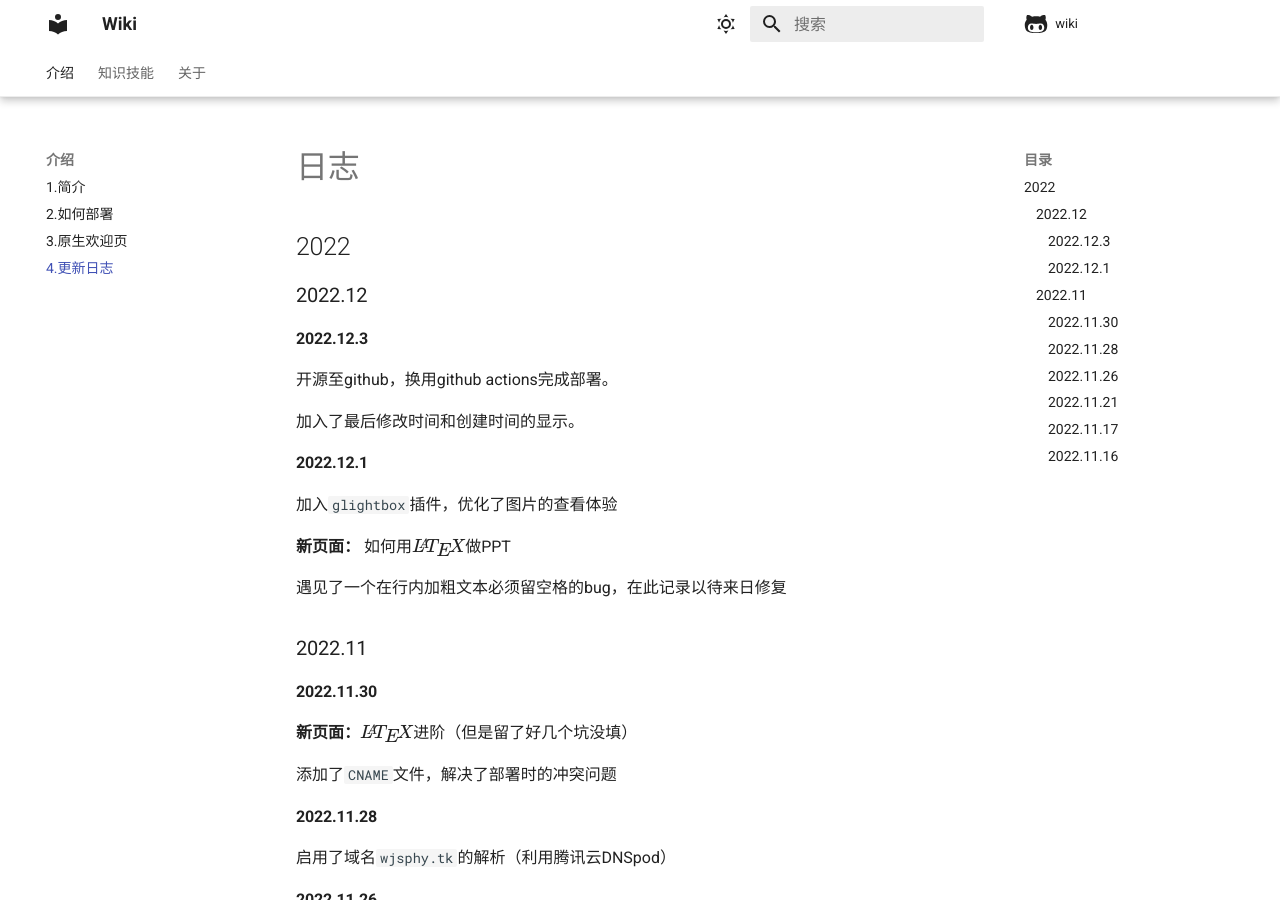
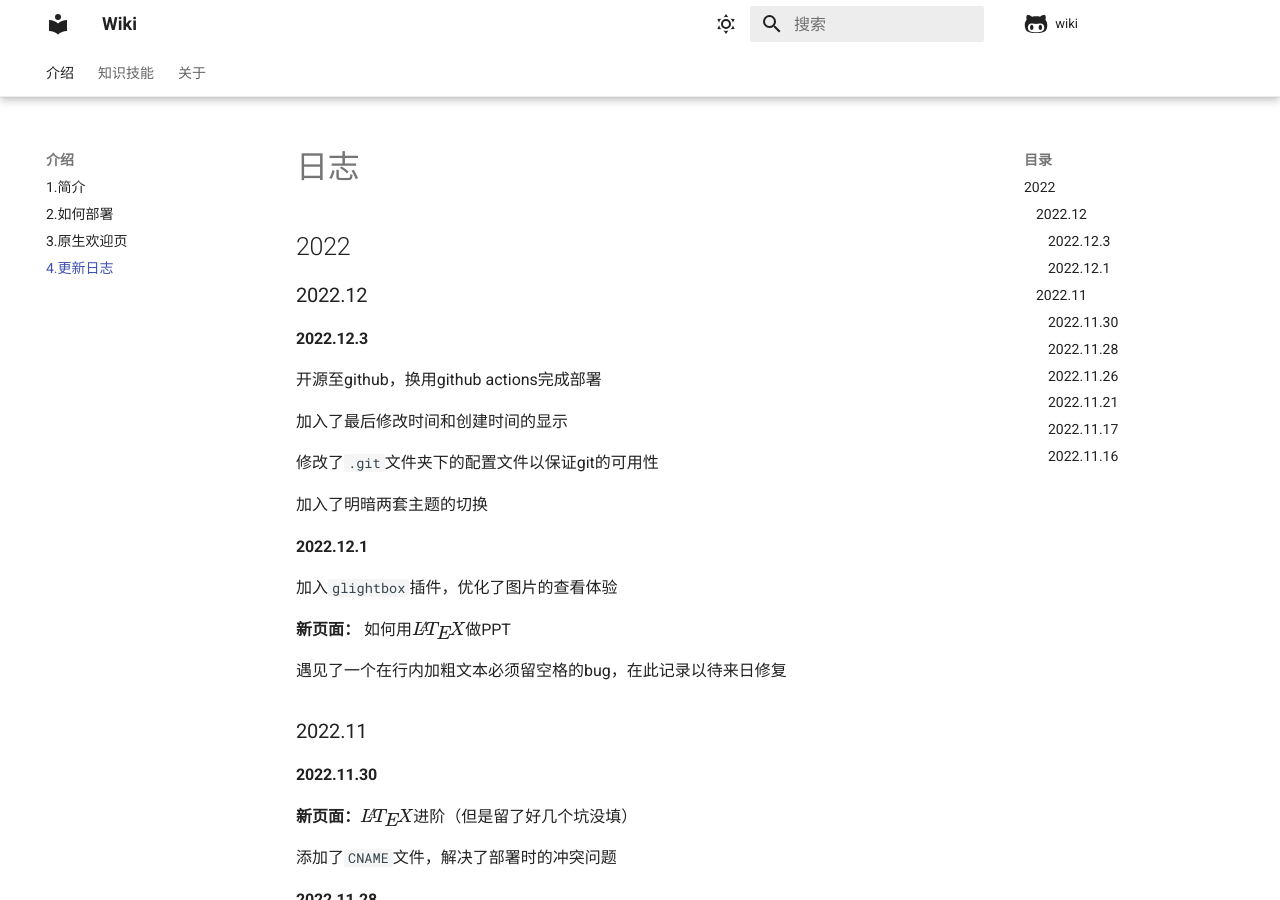
Before and after one commit to wjsoj/wiki, an MkDocs documentation site: the page built from docs/introduction/log.md, in a window 1280 px wide and 900 px high. Built offline with MkDocs 1.6.1 and Material for MkDocs 9.7.7, drawn with Linux system fonts in a browser that asks for light colours; comment, search, counter and statistics services are not loaded.

Commit message:
更新了日志

```diff
--- a/docs/introduction/log.md
+++ b/docs/introduction/log.md
@@ -6,9 +6,13 @@
 
 #### 2022.12.3
 
-开源至github，换用github actions完成部署。
+开源至github，换用github actions完成部署
 
-加入了最后修改时间和创建时间的显示。
+加入了最后修改时间和创建时间的显示
+
+修改了`.git`文件夹下的配置文件以保证git的可用性
+
+加入了明暗两套主题的切换
 
 #### 2022.12.1
 
--- a/mkdocs.yml
+++ b/mkdocs.yml
@@ -107,7 +107,6 @@ plugins:
       auto_caption: false
       caption_position: bottom
   - git-revision-date-localized:
-      enable_creation_date: true
       type: timeago
 
 extra_javascript:
```
